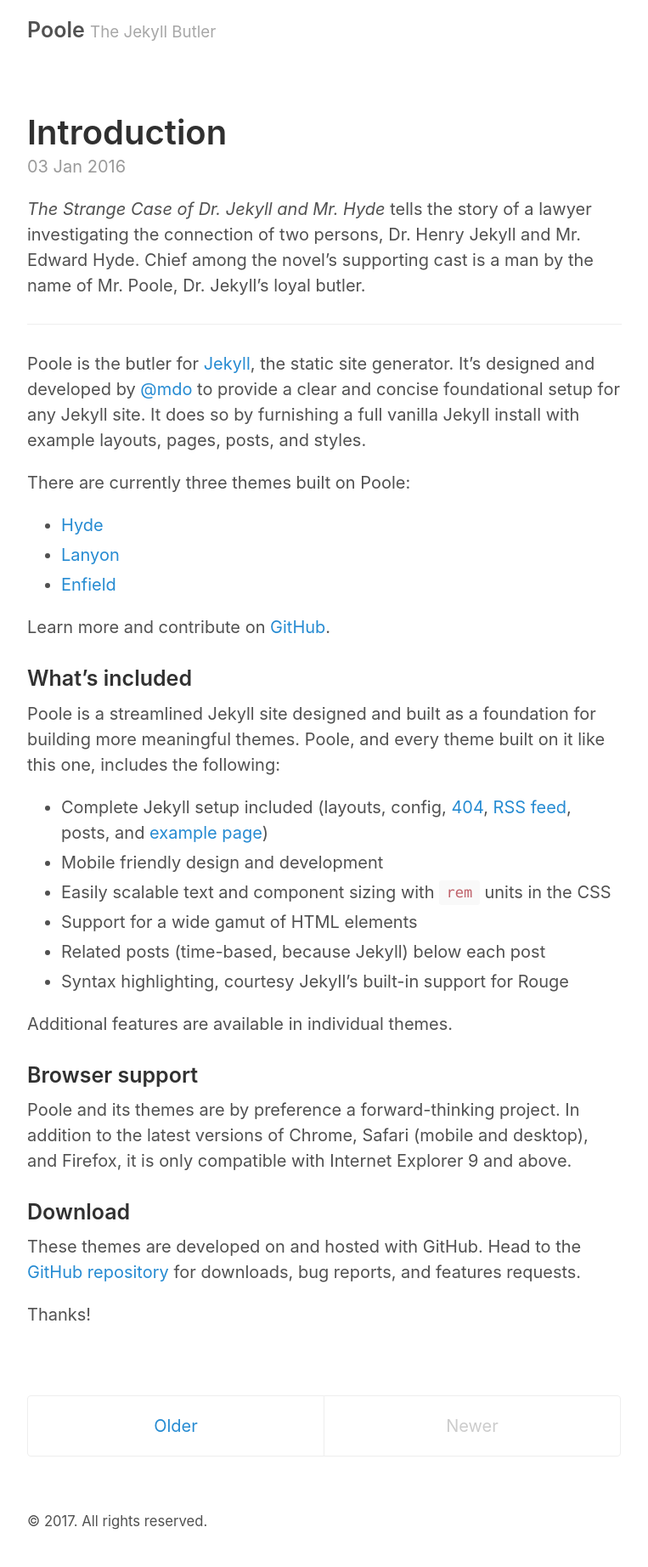
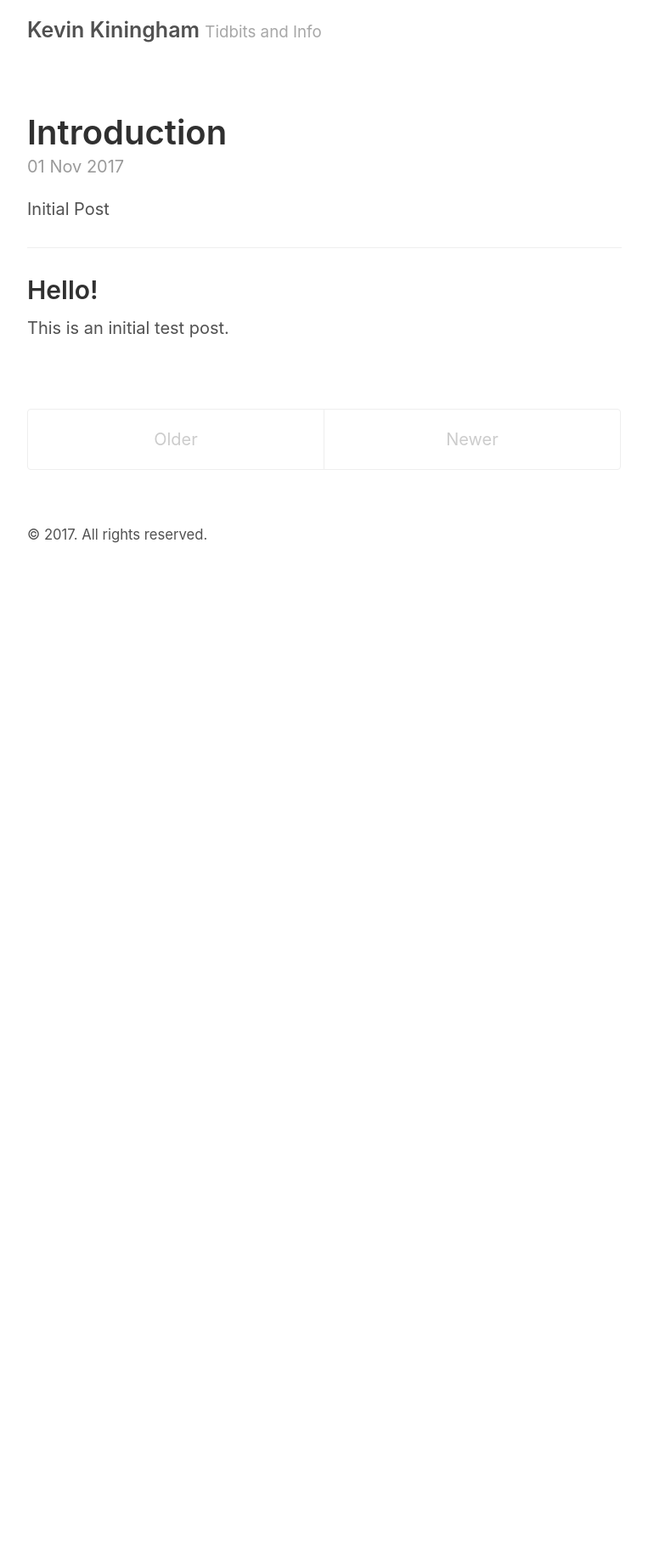
Before and after one commit to kkiningh/kkiningh.github.io, a Jekyll site: the page built from index.html, in a window 1280 px wide. Shown: the whole page at 85% size, without its empty margins (258-1021 px from the left). Built offline with Jekyll 4.4.1, drawn with Linux system fonts in a browser that asks for light colours; the list of posts is cut into pages by our own code; after the commit the page ends 900 px from its top, so only the background shows below that.

Commit message:
Change content to use my info

```diff
--- a/_config.yml
+++ b/_config.yml
@@ -2,9 +2,9 @@
 permalink:           pretty
 
 # Setup
-title:               Poole
-tagline:             The Jekyll Butler
-url:                 http://getpoole.com
+title:               Kevin Kiningham
+tagline:             Tidbits and Info
+url:                 https://kkiningh.github.io
 paginate:            1
 baseurl:             ""
 
@@ -17,14 +17,14 @@ sass:
 
 # About/contact
 author:
-  name:              Mark Otto
-  url:               https://twitter.com/mdo
-  email:             markdotto@gmail.com
+  name:              Kevin Kiningham
+  url:               https://kkiningh.github.io
+  email:             kkiningh@stanford.edu
 
 # Custom vars
 version:             2.0.0
 github:
-  repo:              https://github.com/poole/poole
+  repo:              https://github.com/kkiningh/kkiningh.github.io
 
 # Gems
 gems:
--- a/_posts/2016-01-03-introduction.md
+++ /dev/null
@@ -1,41 +0,0 @@
----
-layout: post
-title: Introduction
----
-
-*The Strange Case of Dr. Jekyll and Mr. Hyde* tells the story of a lawyer investigating the connection of two persons, Dr. Henry Jekyll and Mr. Edward Hyde. Chief among the novel's supporting cast is a man by the name of Mr. Poole, Dr. Jekyll's loyal butler.
-
------
-
-Poole is the butler for [Jekyll](http://jekyllrb.com), the static site generator. It's designed and developed by [@mdo](https://twitter.com/mdo) to provide a clear and concise foundational setup for any Jekyll site. It does so by furnishing a full vanilla Jekyll install with example layouts, pages, posts, and styles.
-
-There are currently three themes built on Poole:
-
-* [Hyde](http://hyde.getpoole.com)
-* [Lanyon](http://lanyon.getpoole.com)
-* [Enfield](http://enfield.getpoole.com)
-
-Learn more and contribute on [GitHub]({{ site.github.repo }}).
-
-### What's included
-
-Poole is a streamlined Jekyll site designed and built as a foundation for building more meaningful themes. Poole, and every theme built on it like this one, includes the following:
-
-* Complete Jekyll setup included (layouts, config, [404]({{ site.baseurl }}/404.html), [RSS feed]({{ site.baseurl }}/atom.xml), posts, and [example page]({{ site.baseurl }}/about))
-* Mobile friendly design and development
-* Easily scalable text and component sizing with `rem` units in the CSS
-* Support for a wide gamut of HTML elements
-* Related posts (time-based, because Jekyll) below each post
-* Syntax highlighting, courtesy Jekyll's built-in support for Rouge
-
-Additional features are available in individual themes.
-
-### Browser support
-
-Poole and its themes are by preference a forward-thinking project. In addition to the latest versions of Chrome, Safari (mobile and desktop), and Firefox, it is only compatible with Internet Explorer 9 and above.
-
-### Download
-
-These themes are developed on and hosted with GitHub. Head to the [GitHub repository]({{ site.github.repo }}) for downloads, bug reports, and features requests.
-
-Thanks!
--- /dev/null
+++ b/_posts/2017-11-01-introduction.md
@@ -0,0 +1,12 @@
+---
+layout: post
+title: Introduction
+---
+
+Initial Post
+
+-----
+
+## Hello!
+
+This is an initial test post.
```
Also changed, not shown: _posts/2016-01-01-whats-jekyll.md (deleted, +0 -10 lines), _posts/2016-01-02-example-content.md (deleted, +0 -169 lines).
